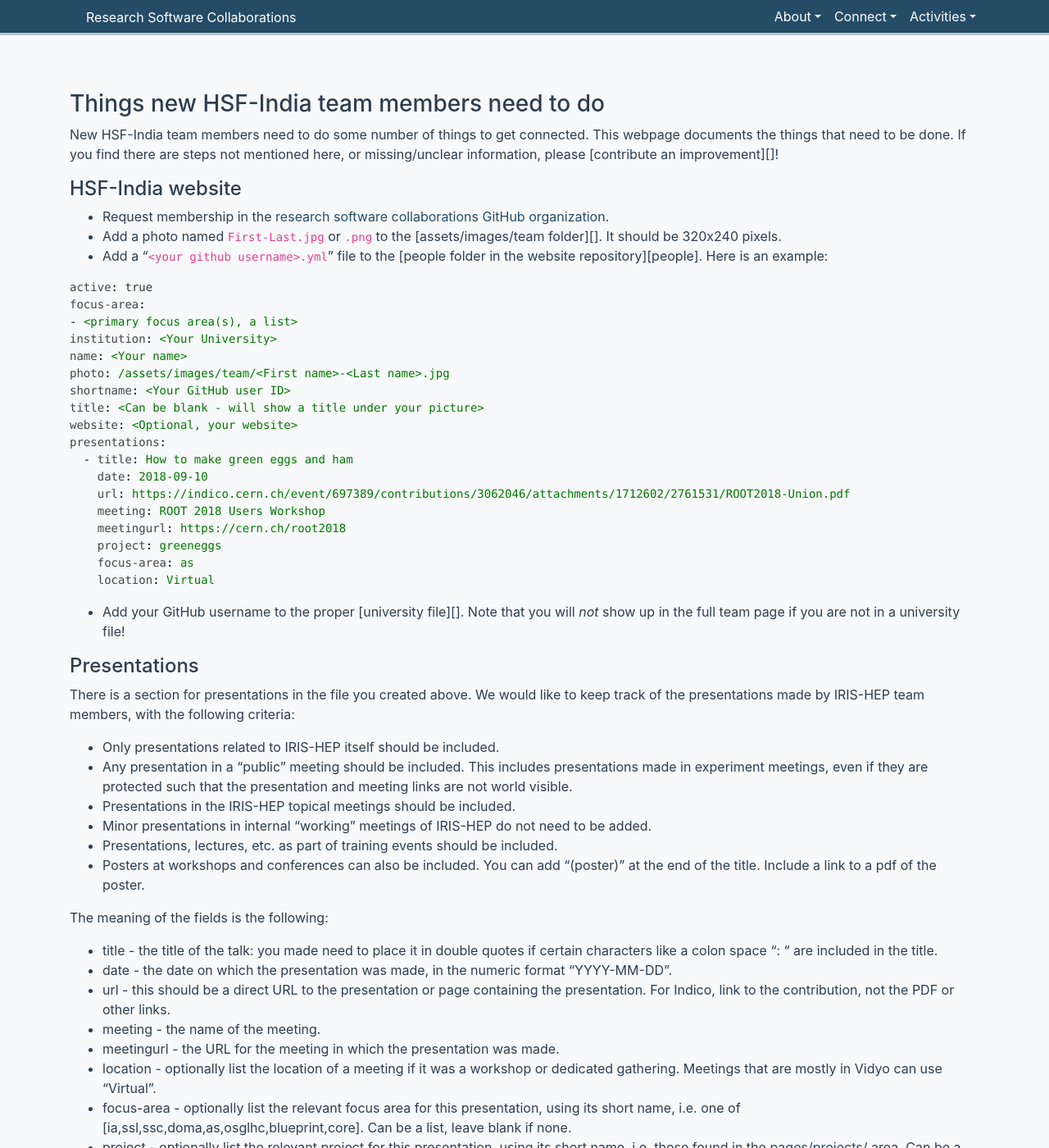
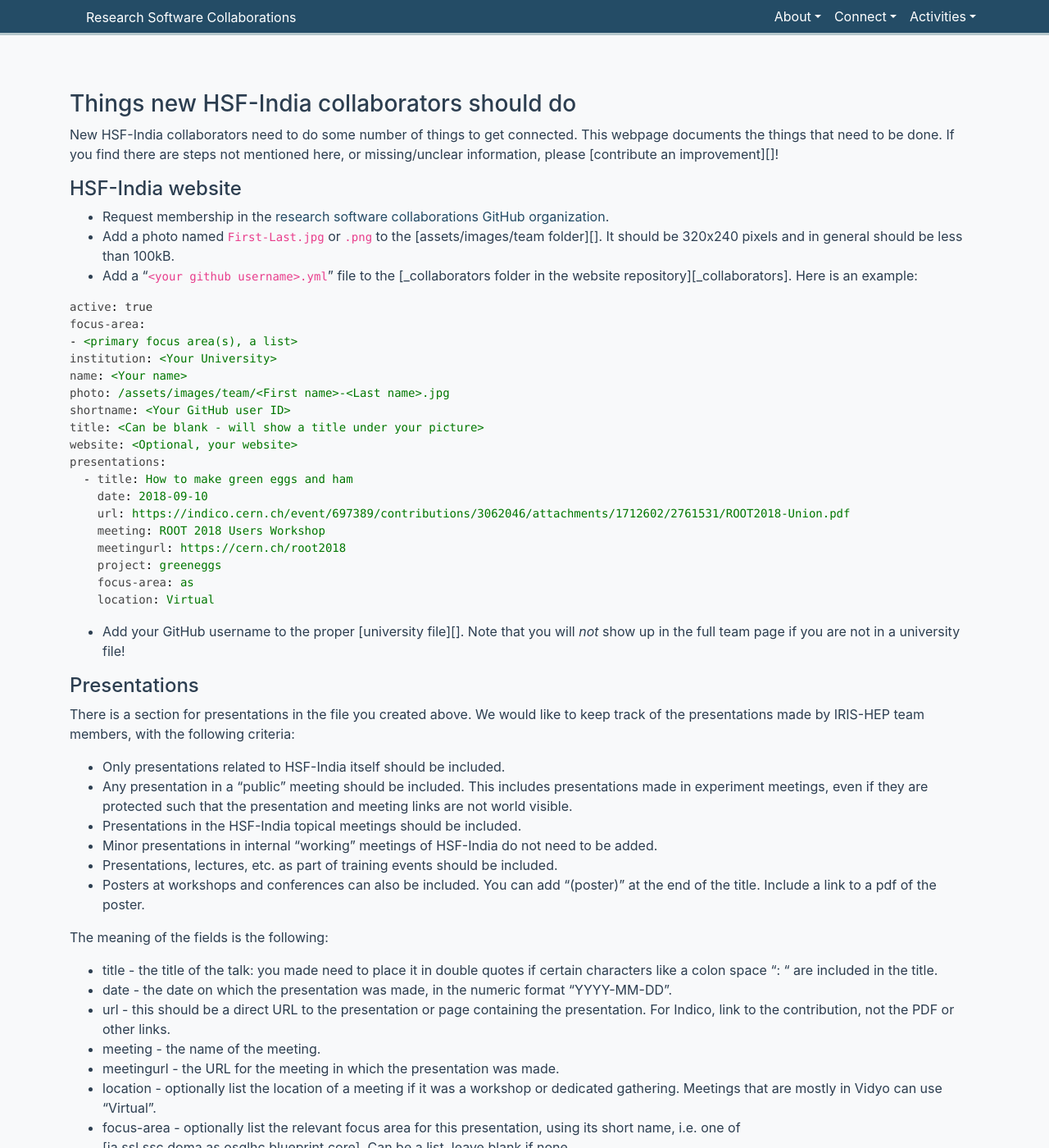
Before and after one commit to research-software-collaborations/research-software-collaborations.github.io, a Jekyll site: the page built from pages/docs/newteammember.md, in a window 1280 px wide and 1400 px high. Shown: the whole window at 82% size. Built offline with Jekyll 4.4.1, drawn with Linux system fonts in a browser that asks for light colours; cached includes are drawn as plain includes.

Commit message:
begin updating this documentation

````diff
--- a/pages/docs/newteammember.md
+++ b/pages/docs/newteammember.md
@@ -1,21 +1,22 @@
 ---
 permalink: /docs/newteammember.html
 layout: default
-title: Information for new HSF-India team members
+title: Information for new HSF-India collaborators
 pagetype: doc
 ---
 
-### Things new HSF-India team members need to do
+### Things new HSF-India collaborators should do
 
-New HSF-India team members need to do some number of things to get connected.
-This webpage documents the things that need to be done. If you find there are steps
-not mentioned here, or missing/unclear information, please [contribute an improvement][]!
+New HSF-India collaborators need to do some number of things to get connected.
+This webpage documents the things that need to be done. If you find there
+are steps not mentioned here, or missing/unclear information,
+please [contribute an improvement][]!
 
 #### HSF-India website
 
 * Request membership in the [research software collaborations GitHub organization](https://github.com/research-software-collaborations/research-software-collaborations.github.io).
-* Add a photo named `First-Last.jpg` or `.png` to the [assets/images/team folder][]. It should be 320x240 pixels.
-* Add a "`<your github username>.yml`" file to the [people folder in the website repository][people]. Here is an example:
+* Add a photo named `First-Last.jpg` or `.png` to the [assets/images/team folder][]. It should be 320x240 pixels and in general should be less than 100kB.
+* Add a "`<your github username>.yml`" file to the [_collaborators folder in the website repository][_collaborators]. Here is an example:
 
 ```yml
 active: true
@@ -62,12 +63,12 @@ There is a section for presentations in the file you created above. We would
 like to keep track of the presentations made by IRIS-HEP team members, with
 the following criteria:
 
-  * Only presentations related to IRIS-HEP itself should be included.
+  * Only presentations related to HSF-India itself should be included.
   * Any presentation in a "public" meeting should be included. This includes
     presentations made in experiment meetings, even if they are protected such
     that the presentation and meeting links are not world visible.
-  * Presentations in the IRIS-HEP topical meetings should be included.
-  * Minor presentations in internal "working" meetings of IRIS-HEP do not
+  * Presentations in the HSF-India topical meetings should be included.
+  * Minor presentations in internal "working" meetings of HSF-India do not
     need to be added.
   * Presentations, lectures, etc. as part of training events should be included.
   * Posters at workshops and conferences can also be included. You can add "(poster)" at the end of the title. Include a link to a pdf of the poster.
````
